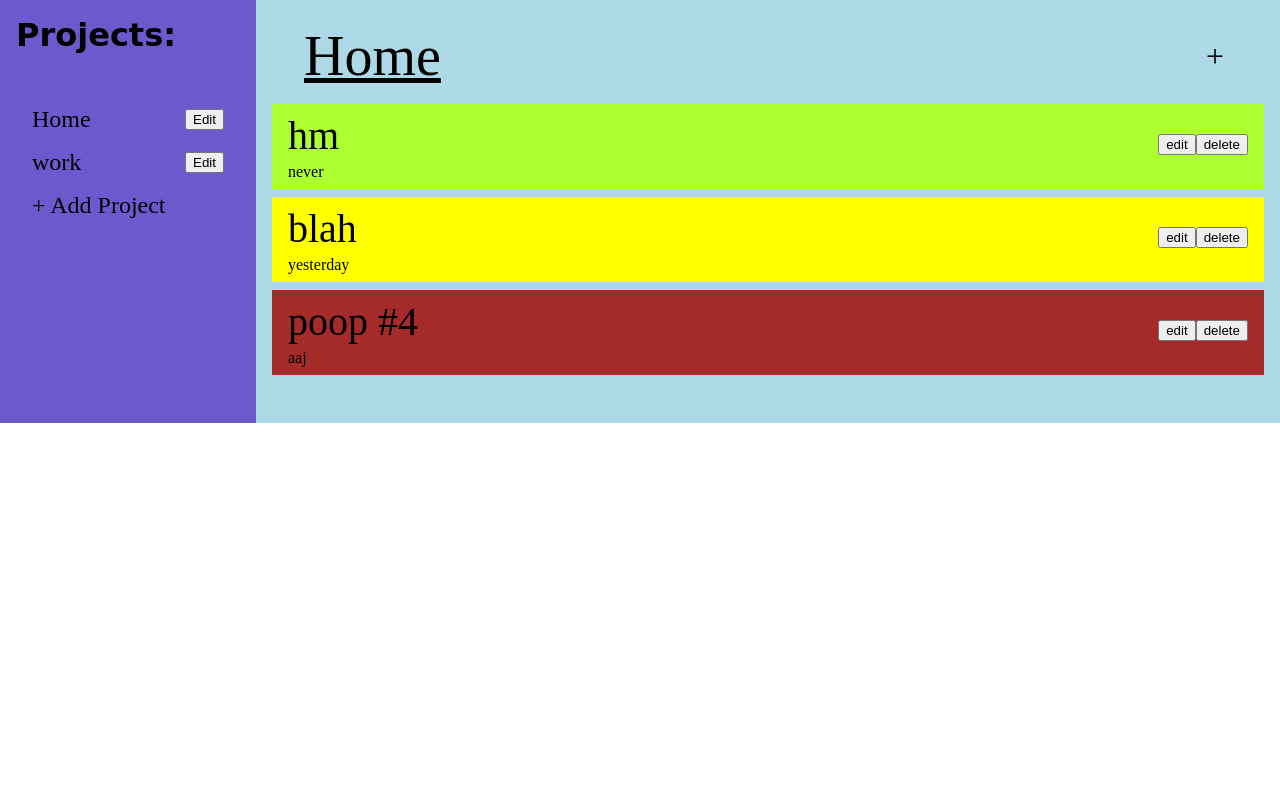
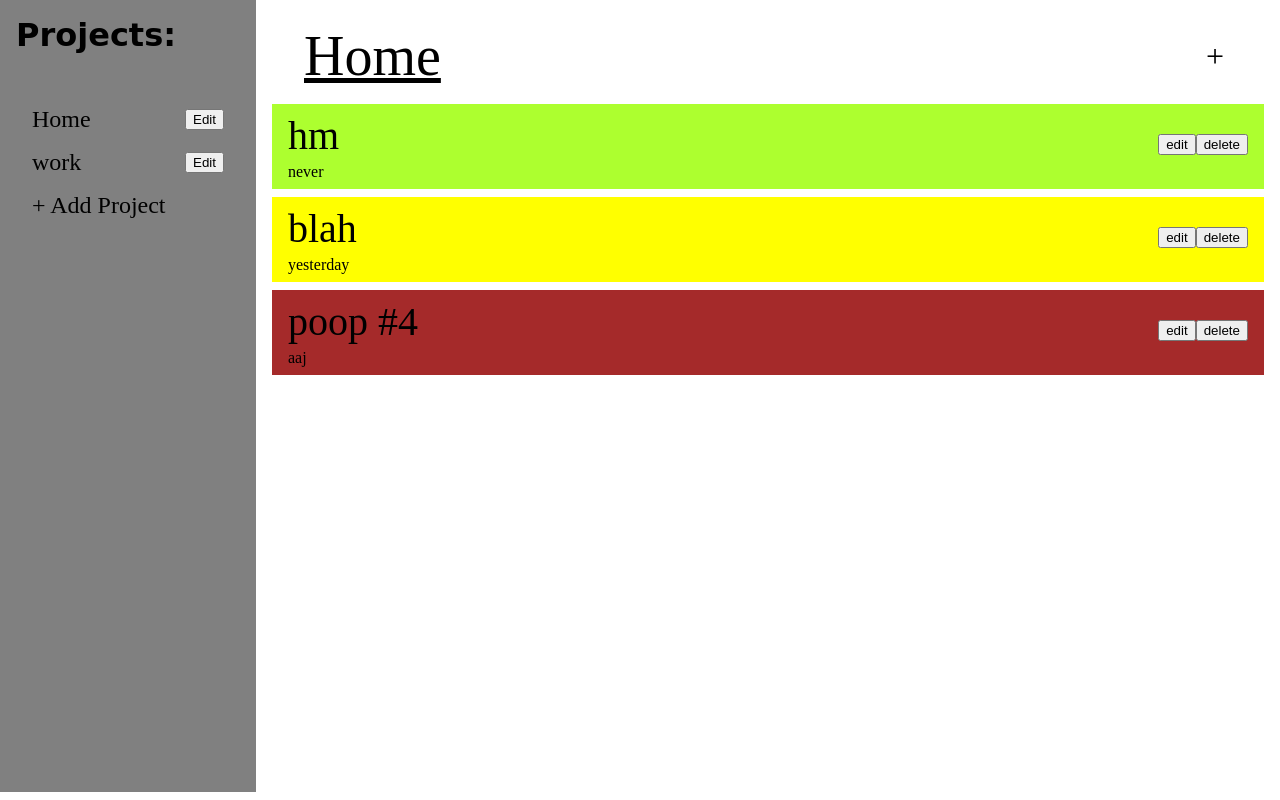
Before and after one commit to VedanshPaliwal88/todoList, a website built with webpack: page src/index.html in a window 1280 px wide. Built offline with nearby package versions, Linux system fonts and the light colour scheme.

Commit message:
changed colors of menu and content to fix height difference

```diff
--- a/src/css/style.css
+++ b/src/css/style.css
@@ -2,8 +2,7 @@ body {
     display: grid;
     grid-template-columns: 2fr 8fr;
     margin: 0;
-    height: 100vh;
-    height: fit-content;
+    height: 95vh;
     position: relative;
 }
 
@@ -11,7 +10,7 @@ body {
 
 menu {
     grid-row: 1 / 3;
-    background-color: slateblue;
+    background-color: grey;
     margin: 0;
     padding: 16px;
     height: 100%;
@@ -22,7 +21,6 @@ menu {
 .menuContainer {
     position: sticky;
     top: 16px;
-
 }
 
 .menuTitle {
@@ -51,11 +49,11 @@ menu {
 /* Main content css */
 
 #content {
+    height: 100%;
     padding: 16px;
     display: flex;
     flex-direction: column;
-    height: 100%;
-    background-color: lightblue;
+    width: auto;
     gap: 8px;
 }
 
--- a/src/index.html
+++ b/src/index.html
@@ -8,8 +8,6 @@
 <body>
     <dialog id="dialog"></dialog>
     <menu></menu>
-    <!-- <header>DoIt - to do list manager and tracker</header> -->
-    <div id="content">
-    </div>
+    <div id="content"></div>
 </body>
 </html>
```
